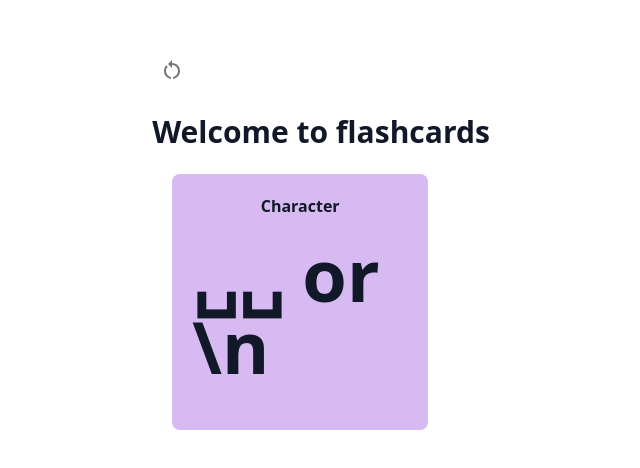
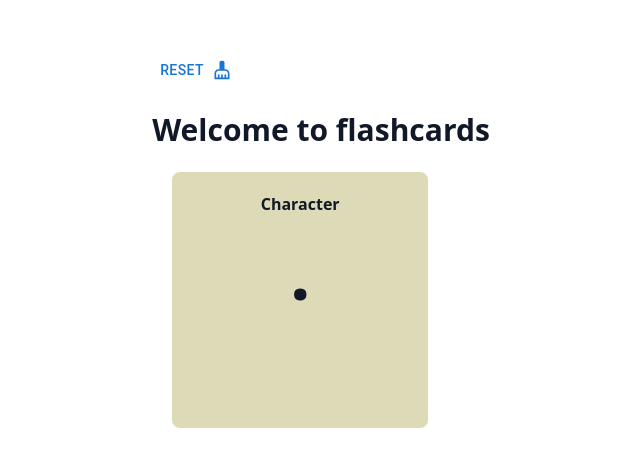
Before and after one commit to bohendo/flashcards, a React (Vite) app in the folder ui/: page / in a window 1280 px wide. Shown: the part 150-618 px from the top of the page, without its empty margins (319-959 px from the left). Built offline with nearby package versions, Linux system fonts and the light colour scheme; what @urbit/http-api would draw is missing.

Commit message:
tweak anki algo

```diff
--- a/ui/src/app.tsx
+++ b/ui/src/app.tsx
@@ -3,6 +3,8 @@
 import { Charges, ChargeUpdateInitial, scryCharges } from '@urbit/api';
 
 import IconButton from '@mui/material/IconButton'
+import { Button } from '@mui/material';
+import CleaningServicesIcon from '@mui/icons-material/CleaningServices';
 import RestartAltIcon from '@mui/icons-material/RestartAlt';
 
 import { CharTile } from './components/CharTile';
@@ -44,14 +46,17 @@
 };
 
 const selectRandomWithBias = (deck: Deck): number => {
-  const bias =  Math.random() * 10;
   const maxDiff = deck[0].difficulty;
   const minDiff = deck[deck.length - 1].difficulty;
+  if (maxDiff === minDiff) {
+    return Math.floor(Math.random() * deck.length);
+  }
+  const bias =  Math.random() * 10;
   const diffDiff = maxDiff - minDiff;
   let rangeMax, rangeMin, i;
   console.log(`Max diff: ${maxDiff}, min diff: ${minDiff}`);
 
-  if (bias < 2) {
+  if (bias < 1) {
     // Select next card with difficult in [ minDiff, minDiff + floor((maxDiff - minDiff)/3) ]
 
     rangeMax = rangeMin = deck.length - 1;
@@ -61,7 +66,7 @@
       else
         break;
     }
-  } else if (bias < 6) {
+  } else if (bias < 4) {
     // Select next card with difficulty in [minDiff + floor((maxDiff - minDiff)/3), minDiff + floor(2*(maxDiff - minDiff)/3) ]
 
     rangeMax = rangeMin = deck.length - 2;
@@ -158,7 +163,8 @@
       { ...currentDeck[currentCard], difficulty: newDiff },
       ...currentDeck.slice(currentCard + 1)
     ]);
-    if (difficulty === Difficulty.Easy && currentDeck.length < runeDeck.length) {
+    if (difficulty === Difficulty.Easy && newDiff > 60 && newDiff <= 70
+     && currentDeck.length < runeDeck.length) {
       newDeck.unshift(runeDeck[currentDeck.length]);
     }
     console.log(`Updated difficulty deck:`, newDeck);
@@ -170,11 +176,12 @@
   return (
     <main className="flex items-center justify-center min-h-screen">
       <div className="block justify-center items-center max-w-md space-y-6 py-20">
-        <IconButton
+        <Button
           onClick={() => resetMyDeck()}
+          endIcon={<CleaningServicesIcon />}
         >
-          <RestartAltIcon />
-        </IconButton>
+          Reset
+        </Button>
         <h1 className="text-3xl font-bold">Welcome to flashcards</h1>
         <CharTile card={currentDeck[currentCard]} isFlipped={isFlipped} setFlipped={setFlipped} />
         {
```
